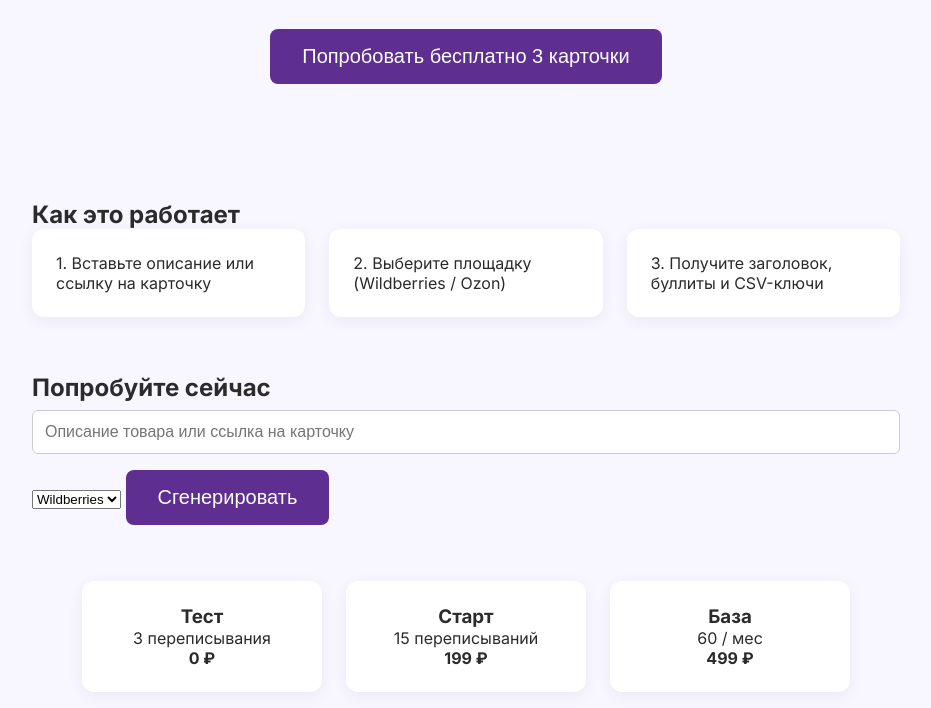
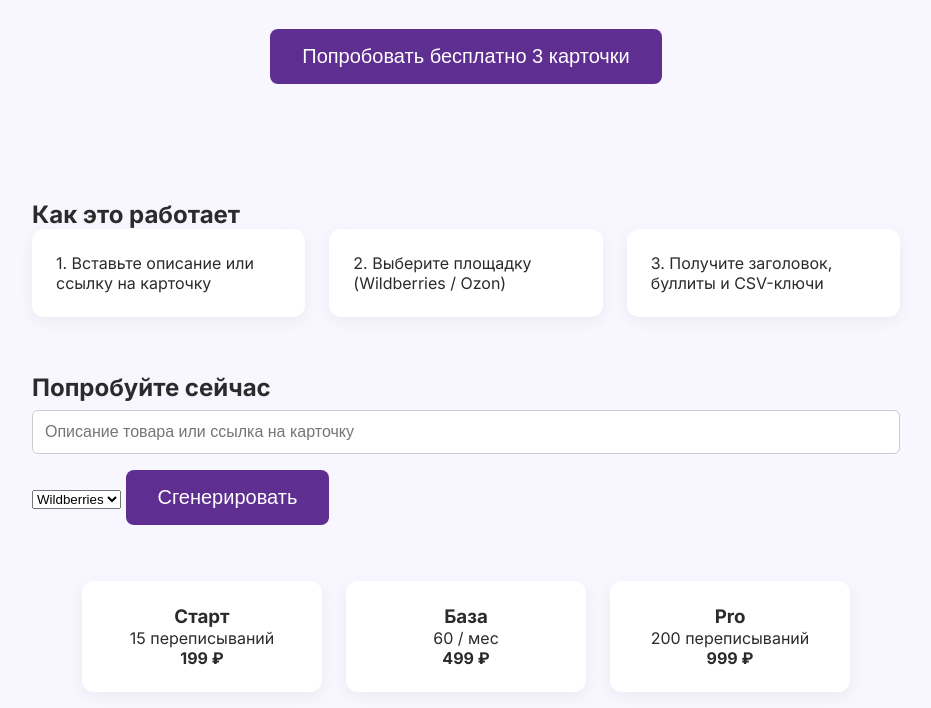
Before and after one commit to Agostini33/alex173, a plain HTML site: page frontend/index.html in a window 1280 px wide. Shown: the part 244-952 px from the top of the page, without its empty margins (174-1105 px from the left). Drawn offline with Linux system fonts and the light colour scheme.

Commit message:
Remove test pricing plan from home page

```diff
--- a/frontend/index.html
+++ b/frontend/index.html
@@ -64,7 +64,6 @@ footer .contacts{margin-top:12px;font-size:14px;color:#333}
 </section>
 
 <section class="pricing">
-  <div class="plan"><h3>Тест</h3><p>3 переписывания</p><b>0 ₽</b></div>
   <div class="plan"><h3>Старт</h3><p>15 переписываний</p><b>199 ₽</b></div>
   <div class="plan"><h3>База</h3><p>60 / мес</p><b>499 ₽</b></div>
   <div class="plan"><h3>Pro</h3><p>200 переписываний</p><b>999 ₽</b></div>
```
